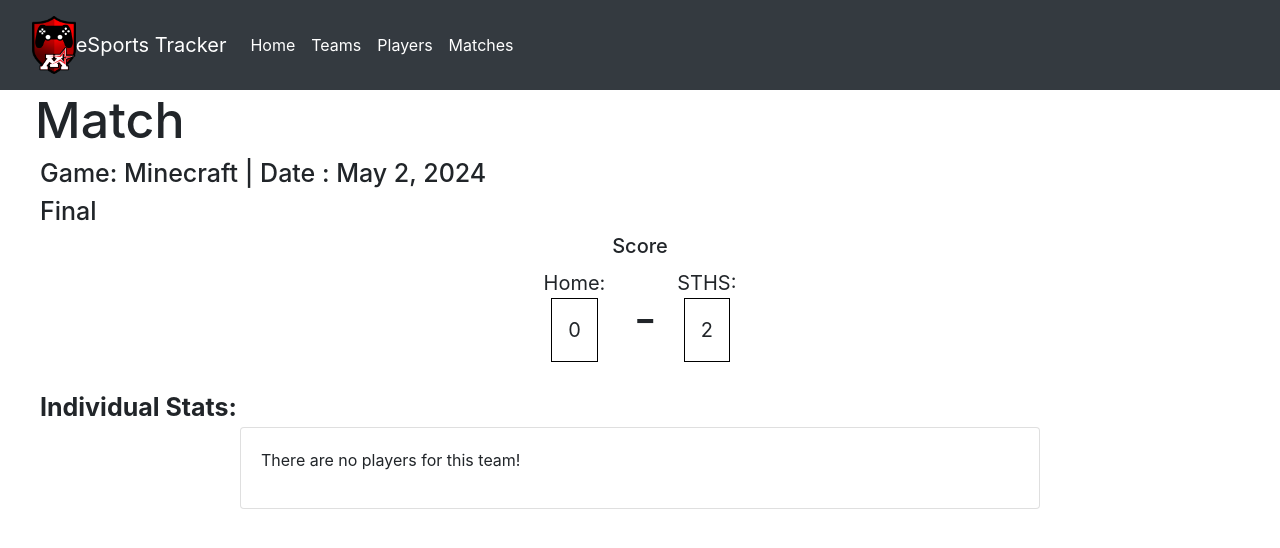
After one commit to stanahaataaka/esportsTracker, a Django app: page /tracker/matches/1 in a window 1280 px wide. The commit adds this page. Shown: the top 548 px of the page. Run offline with Django 5.2, Linux system fonts and the light colour scheme; data comes from the database, SQL or seed files in the repository; both versions use the stored data as it was after the commit.

Commit message:
Models, view and templates for matches

```diff
--- a/tracker/admin.py
+++ b/tracker/admin.py
@@ -1,7 +1,10 @@
 from django.contrib import admin
-from .models import Team, Game, Player
+from .models import Team, Game, Player, Opponent, Match, MatchPlayers
 
 # Register your models here.
 admin.site.register(Team)
 admin.site.register(Game)
 admin.site.register(Player)
+admin.site.register(Opponent)
+admin.site.register(Match)
+admin.site.register(MatchPlayers)
--- a/tracker/models.py
+++ b/tracker/models.py
@@ -79,3 +79,38 @@ class Team(models.Model):
     #ToString:
     def __str__(self):
         return self.teamName
+
+#Match Models
+class Opponent(models.Model):
+    opponentID = models.AutoField(primary_key=True)
+    opponentName = models.CharField(max_length=40)
+    opponentAcronym = models.CharField(max_length=5)
+
+    def __str__(self):
+        return self.opponentName
+
+#Game Name:
+#Variables:
+live = "Live"
+final = "Final"
+upcomming = "Upcomming"
+#Choice Variable:
+matchStautsChoices = (
+    (live, "Live"),
+    (final, "Final"),
+    (upcomming, "Upcomming"),
+)
+class Match(models.Model):
+    matchID = models.AutoField(primary_key=True)
+    date = models.DateField()
+    gameName = models.CharField(choices=gameNameChoices, default=minecraft, max_length=25)
+    team = models.ForeignKey(Team, on_delete=models.CASCADE, null=True)
+    homeScore = models.IntegerField()
+    opponentScore = models.IntegerField()
+    opponentID = models.ForeignKey(Opponent, on_delete=models.SET_NULL, null=True)
+    status = models.CharField(choices=matchStautsChoices, default=upcomming, max_length=10)
+
+
+class MatchPlayers(models.Model):
+    matchID = models.ForeignKey(Match, on_delete=models.CASCADE)
+    playerID = models.ForeignKey(Player, on_delete=models.CASCADE)
--- a/tracker/templates/base_generic.html
+++ b/tracker/templates/base_generic.html
@@ -4,35 +4,69 @@
     {% block title %}
     <title>eSports Tracker</title>
     {%endblock%}
-        <meta charset="utf-8">
-        <meta name="viewport" content="width=device-width, initial-scale=1, shrink-to-fit=no">
-        <link rel="stylesheet" href="https://cdn.jsdelivr.net/npm/bootstrap@4.0.0/dist/css/bootstrap.min.css" integrity="sha384-Gn5384xqQ1aoWXA+058RXPxPg6fy4IWvTNh0E263XmFcJlSAwiGgFAW/dAiS6JXm" crossorigin="anonymous">
+    <meta charset="utf-8" />
+    <meta
+      name="viewport"
+      content="width=device-width, initial-scale=1, shrink-to-fit=no"
+    />
+    <link
+      rel="stylesheet"
+      href="https://cdn.jsdelivr.net/npm/bootstrap@4.0.0/dist/css/bootstrap.min.css"
+      integrity="sha384-Gn5384xqQ1aoWXA+058RXPxPg6fy4IWvTNh0E263XmFcJlSAwiGgFAW/dAiS6JXm"
+      crossorigin="anonymous"
+    />
     <style>
-          pre {font-family: system-ui, -apple-system, BlinkMacSystemFont, 'Segoe UI', Roboto, Oxygen, Ubuntu, Cantarell, 'Open Sans', 'Helvetica Neue', sans-serif;}
+      pre {
+        font-family: system-ui, -apple-system, BlinkMacSystemFont, "Segoe UI",
+          Roboto, Oxygen, Ubuntu, Cantarell, "Open Sans", "Helvetica Neue",
+          sans-serif;
+      }
     </style>
   </head>
   <body>
     {% block navbar %}
     <nav class="navbar navbar-dark bg-dark">
       <nav class="navbar navbar-expand-lg navbar-dark bg-dark">
-              <img src="{% static 'images/logo.png' %}" alt="Logo" style="width:43.66px;height:58.44px;">
-                <span><a class="navbar-brand" href="{% url 'index'%}"> eSports Tracker</a></span>
-                <button class="navbar-toggler" type="button" data-toggle="collapse" data-target="#navbarNavAltMarkup" aria-controls="navbarNavAltMarkup" aria-expanded="false" aria-label="Toggle navigation">
+        <img
+          src="{% static 'images/logo.png' %}"
+          alt="Logo"
+          style="width: 43.66px; height: 58.44px"
+        />
+        <span
+          ><a class="navbar-brand" href="{% url 'index'%}">
+            eSports Tracker</a
+          ></span
+        >
+        <button
+          class="navbar-toggler"
+          type="button"
+          data-toggle="collapse"
+          data-target="#navbarNavAltMarkup"
+          aria-controls="navbarNavAltMarkup"
+          aria-expanded="false"
+          aria-label="Toggle navigation"
+        >
           <span class="navbar-toggler-icon"></span>
         </button>
 
         <div class="collapse navbar-collapse" id="navbarNavAltMarkup">
           <div class="navbar-nav">
-                    <a class="nav-item nav-link active" href="{% url 'index'%}">Home <span class="sr-only">(current)</span></a>
-                    <a class="nav-item nav-link active" href="{% url 'teams'%}">Teams <span class="sr-only">(current)</span></a>
-                    <a class="nav-item nav-link active" href="{% url 'players'%}">Players <span class="sr-only">(current)</span></a>
+            <a class="nav-item nav-link active" href="{% url 'index'%}"
+              >Home <span class="sr-only">(current)</span></a
+            >
+            <a class="nav-item nav-link active" href="{% url 'teams'%}"
+              >Teams <span class="sr-only">(current)</span></a
+            >
+            <a class="nav-item nav-link active" href="{% url 'players'%}"
+              >Players <span class="sr-only">(current)</span></a
+            >
+            <a class="nav-item nav-link active" href="{% url 'matches'%}"
+              >Matches <span class="sr-only">(current)</span></a
+            >
           </div>
         </div>
       </nav>
     </nav>
-        {% endblock %}
-        {% block content %}
-
-        {% endblock %}
+    {% endblock %} {% block content %} {% endblock %}
   </body>
 </html>
--- /dev/null
+++ b/tracker/templates/tracker/match_detail.html
@@ -0,0 +1,41 @@
+{% extends "base_generic.html" %}
+{% load static %}
+{% block content %}
+  <h1 style="margin-left: 35;font-size: 50">Match</h1>
+    <h2 style="margin-left: 40;font-size: 25">Game: {{match.gameName}} | Date : {{match.date}} </h2>
+    {% if match.status == "Live" %}
+      <h2 style="margin-left: 40;font-size: 25">Live</h2>
+    {%elif match.status == "Final" %}
+      <h2 style="margin-left: 40;font-size: 25">Final</h2>
+    {%else%}
+      <h2 style="margin-left: 40;font-size: 25">Upcomming</h2>
+    {%endif%}
+      <h3 style="font-size: 20; text-align: center;">Score</h3>
+      <div style="text-align: center;">
+        <div style="display: inline-block;text-align: center;font-size: 20;margin-right:8px;">Home:
+          <br>
+          <p style="display: inline-block;border: 1px solid black;text-align: center;padding: 1rem 1rem;">{{match.homeScore}}</p>
+          </br>
+        </div>
+        <div style="display: inline-block;text-align: center;">
+          <p style="display: inline-block;text-align: center;padding: 1rem 1rem;font-size: 50;">-</p>
+        </div>
+        <div style="display: inline-block;text-align: center;font-size: 20;">{{match.opponentID.opponentAcronym}}:
+          <br>
+          <p style="display: inline-block;border: 1px solid black;text-align: center;padding: 1rem 1rem;">{{match.opponentScore}}</p>
+          </br>
+        </div>
+      </div>
+        <div class="card-player-list">
+          <strong style="margin-left: 40;font-size: 25">Individual Stats: </strong>
+          <div style="margin: auto; max-width: 800px;" class="card w-75 mb-3">
+            <div class="card-body">
+              {% for player in match.player_set.all %}
+                <p><a href="{{player.username}}">{{player.username}}</a></p>
+              {%empty%}
+                <p>There are no players for this team!</p>
+              {% endfor %}
+            </div>
+          </div>
+        </div>
+{% endblock %}
--- a/tracker/urls.py
+++ b/tracker/urls.py
@@ -7,4 +7,6 @@ urlpatterns = [
     path('teams/', views.TeamListView.as_view(), name='teams'),
     path('teams/<str:pk>', views.TeamDetailView.as_view(), name='teams'),
     path('players/', views.PlayerListView.as_view(), name='players'),
+    path('matches/', views.MatchListView.as_view(), name="matches"),
+    path('matches/<str:pk>', views.MatchDetailView.as_view(), name = "matches")
 ]
--- a/tracker/views.py
+++ b/tracker/views.py
@@ -1,6 +1,6 @@
 from django.shortcuts import render
 from django.views import generic
-from .models import Team, Game, Player
+from .models import Team, Game, Player, Match
 
 def index(request):
     #IOU needed homepage info
@@ -16,3 +16,9 @@ class TeamDetailView(generic.DetailView):
 class PlayerListView(generic.ListView):
     model = Player
     paginate_by = 10
+
+class MatchListView(generic.ListView):
+    model = Match
+    paginate_by = 10
+class MatchDetailView(generic.DetailView):
+    model = Match
```
Also changed, not shown: tracker/templates/index.html (+37 -4 lines), tracker/templates/tracker/match_list.html (added, +31 -0 lines), tracker/templates/tracker/player_list.html (+7 -8 lines), db.sqlite3, tracker/migrations/0011_match_opponent_matchplayers_match_opponentid.py (added), tracker/migrations/0012_match_team.py (added), tracker/migrations/0013_remove_match_islive_match_status.py (added), tracker/migrations/0014_match_matchplayers.py (added), tracker/migrations/0015_remove_match_matchplayers.py (added). Lines whose indentation alone changed are shown as unchanged.
